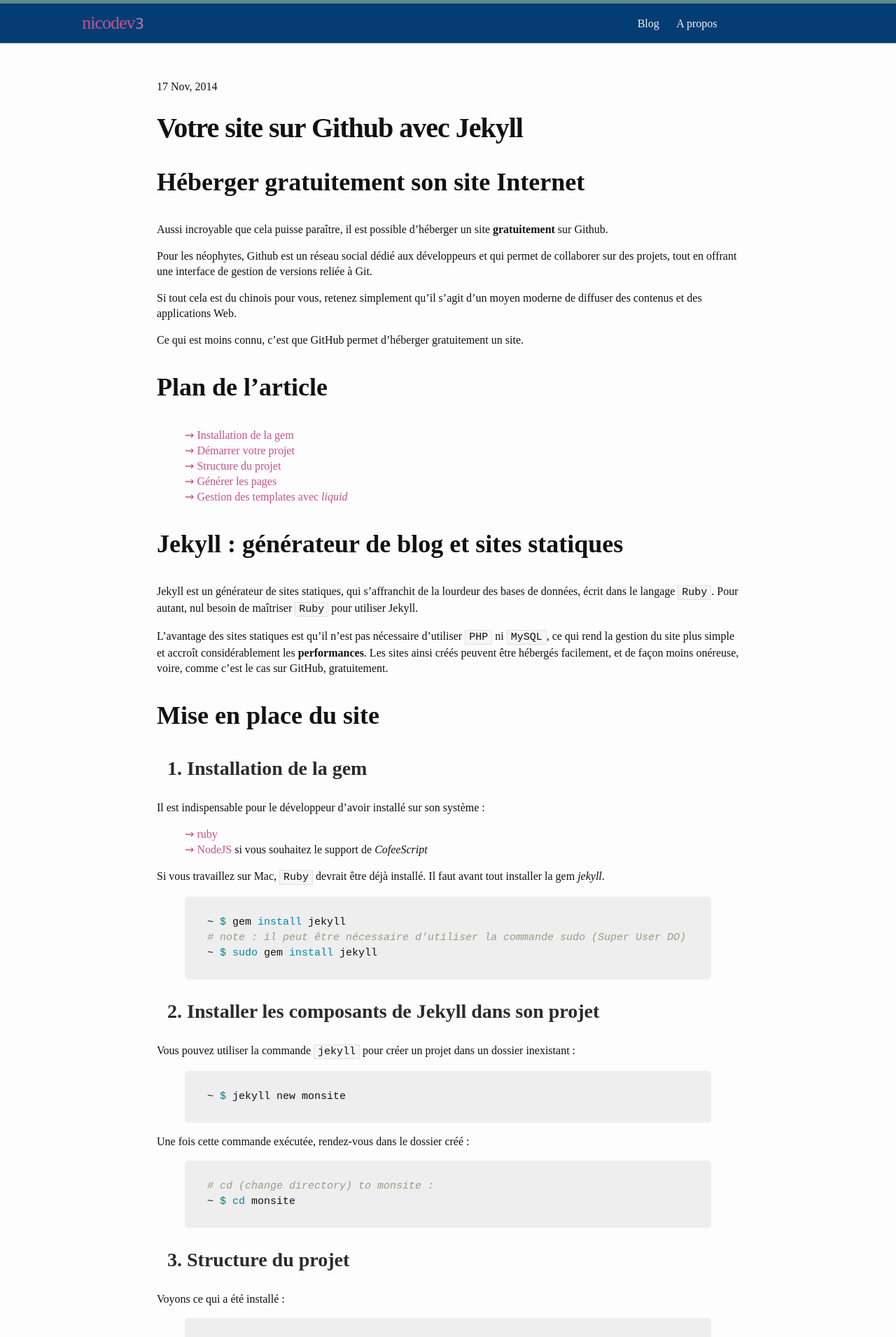
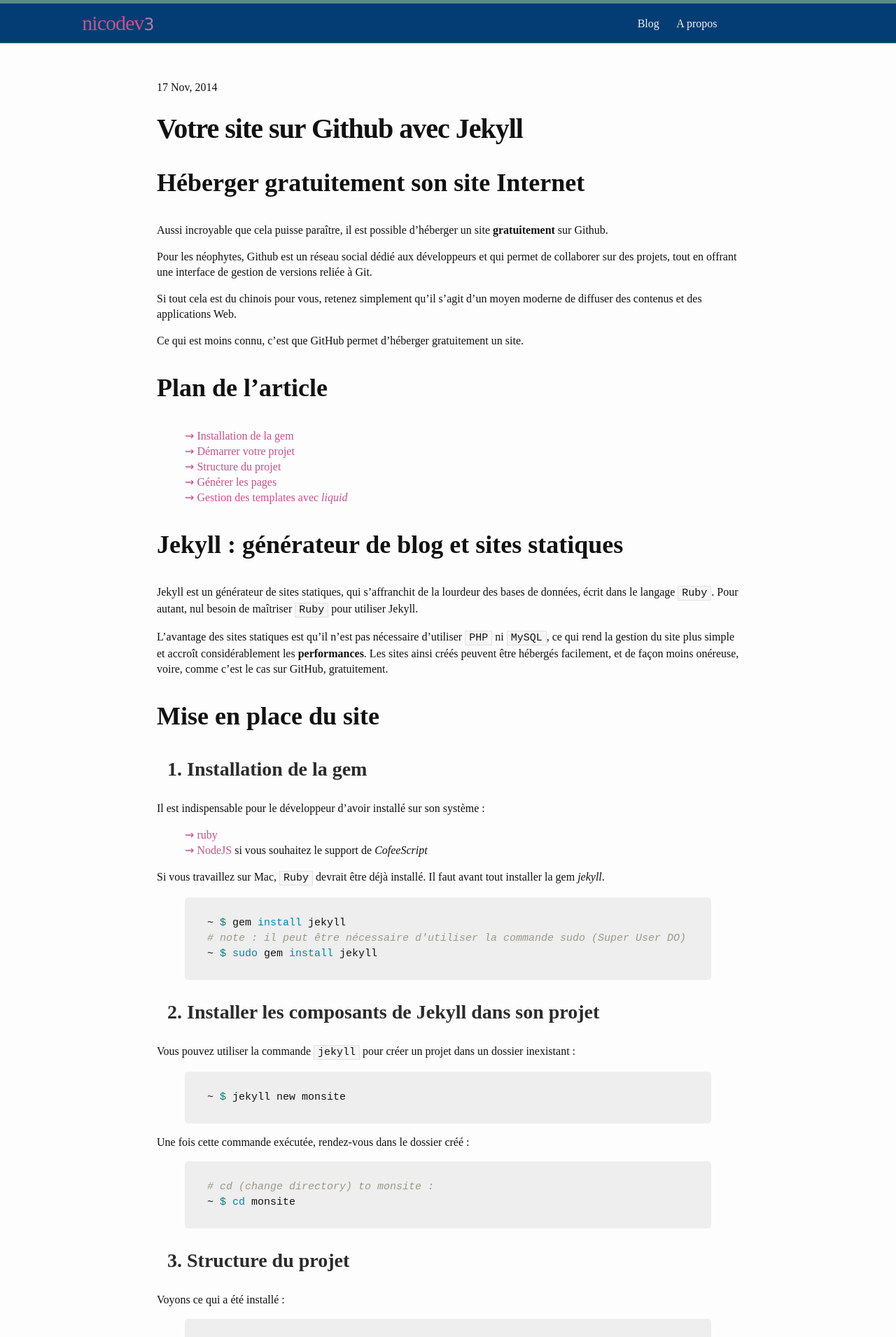
Before and after one commit to nicodev3/nicodev3.github.io, a Jekyll site: the page built from _posts/2014-10-30-site-web-jekyll.markdown, in a window 1280 px wide. Shown: the top 1910 px of the page at 70% size. Built offline with Jekyll 4.4.1, drawn with Linux system fonts in a browser that asks for light colours; comment, search, counter and statistics services are not loaded.

Commit message:
augmente taille nicodev3
cf GWT

```diff
--- a/_scss/base/_header.scss
+++ b/_scss/base/_header.scss
@@ -13,9 +13,9 @@
 
 
 .site-title {
-  @include span(4);
+  @include span(5);
   @include push(1);
-  font-size      : 26px;
+  font-size      : 30px;
   line-height    : 56px;
   letter-spacing : -1px;
   margin-bottom  : 0;
```
Also changed, not shown: css/main.css.
